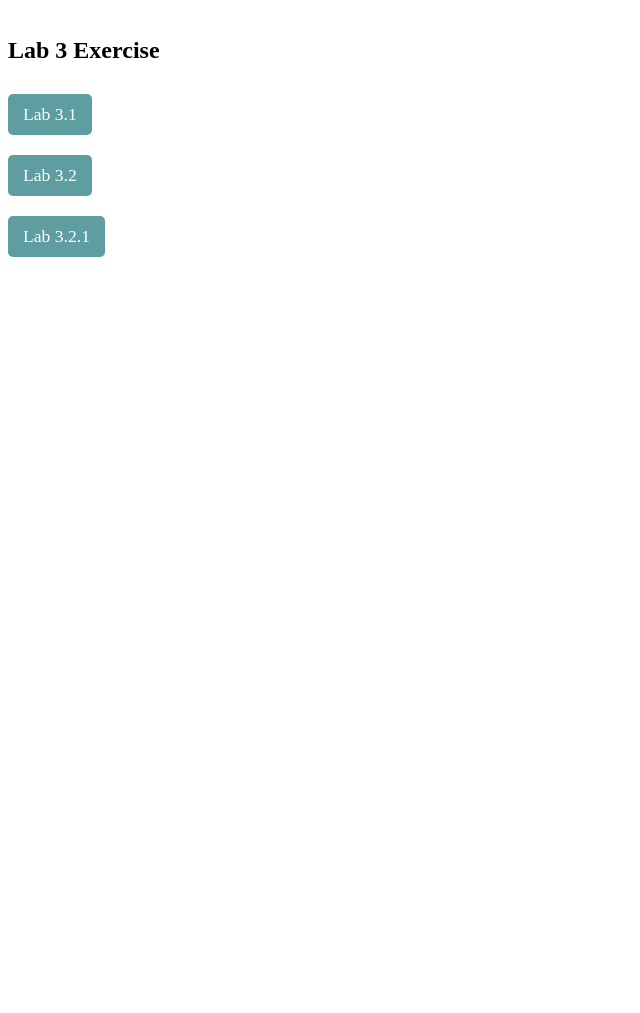
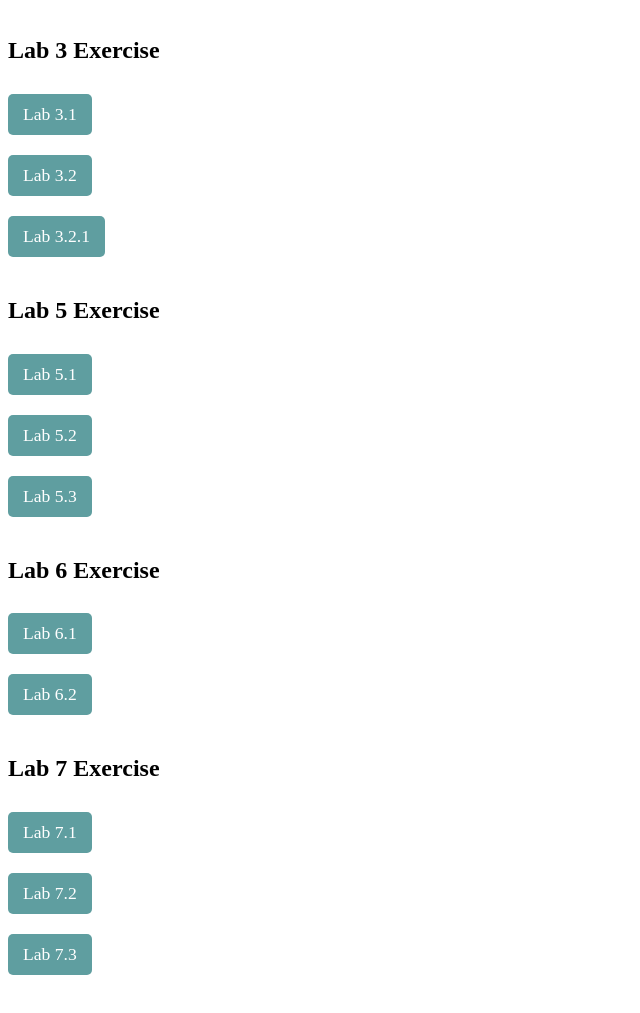
Before and after one commit to Pizzaaa02/Lab-Tutorial, a plain HTML site: page Homepage.html in a window 1280 px wide. Shown: the part 624-1637 px from the top of the page, without its empty margins (0-640 px from the left). Before the commit the page ends 921 px from the top, so only its background shows below. Drawn offline with Linux system fonts and the light colour scheme.

Commit message:
Update Homepage.html

```diff
--- a/Homepage.html
+++ b/Homepage.html
@@ -52,7 +52,7 @@
         <br>
         <a href="Lab 2.4.html">Lab 2.4</a>
     </div>
-	<div class="lab-section">
+    <div class="lab-section">
         <h2>Lab 3 Exercise</h2>
         <a href="Lab 3.1.html">Lab 3.1</a>
         <br>
@@ -60,5 +60,27 @@
         <br>
         <a href="Lab 3.2.1.html">Lab 3.2.1</a>
     </div>
+    <div class="lab-section">
+        <h2>Lab 5 Exercise</h2>
+        <a href="Lab 5.1.html">Lab 5.1</a>
+        <br>
+        <a href="Lab 5.2.html">Lab 5.2</a>
+        <br>
+        <a href="Lab 5.3.html">Lab 5.3</a>
+    </div>
+    <div class="lab-section">
+        <h2>Lab 6 Exercise</h2>
+        <a href="Lab 6.1.html">Lab 6.1</a>
+        <br>
+        <a href="Lab 6.2.html">Lab 6.2</a>
+    </div>
+    <div class="lab-section">
+        <h2>Lab 7 Exercise</h2>
+        <a href="Lab 7.1.html">Lab 7.1</a>
+        <br>
+        <a href="Lab 7.2.html">Lab 7.2</a>
+        <br>
+        <a href="Lab 7.3.html">Lab 7.3</a>
+    </div>
 </body>
 </html>
```
